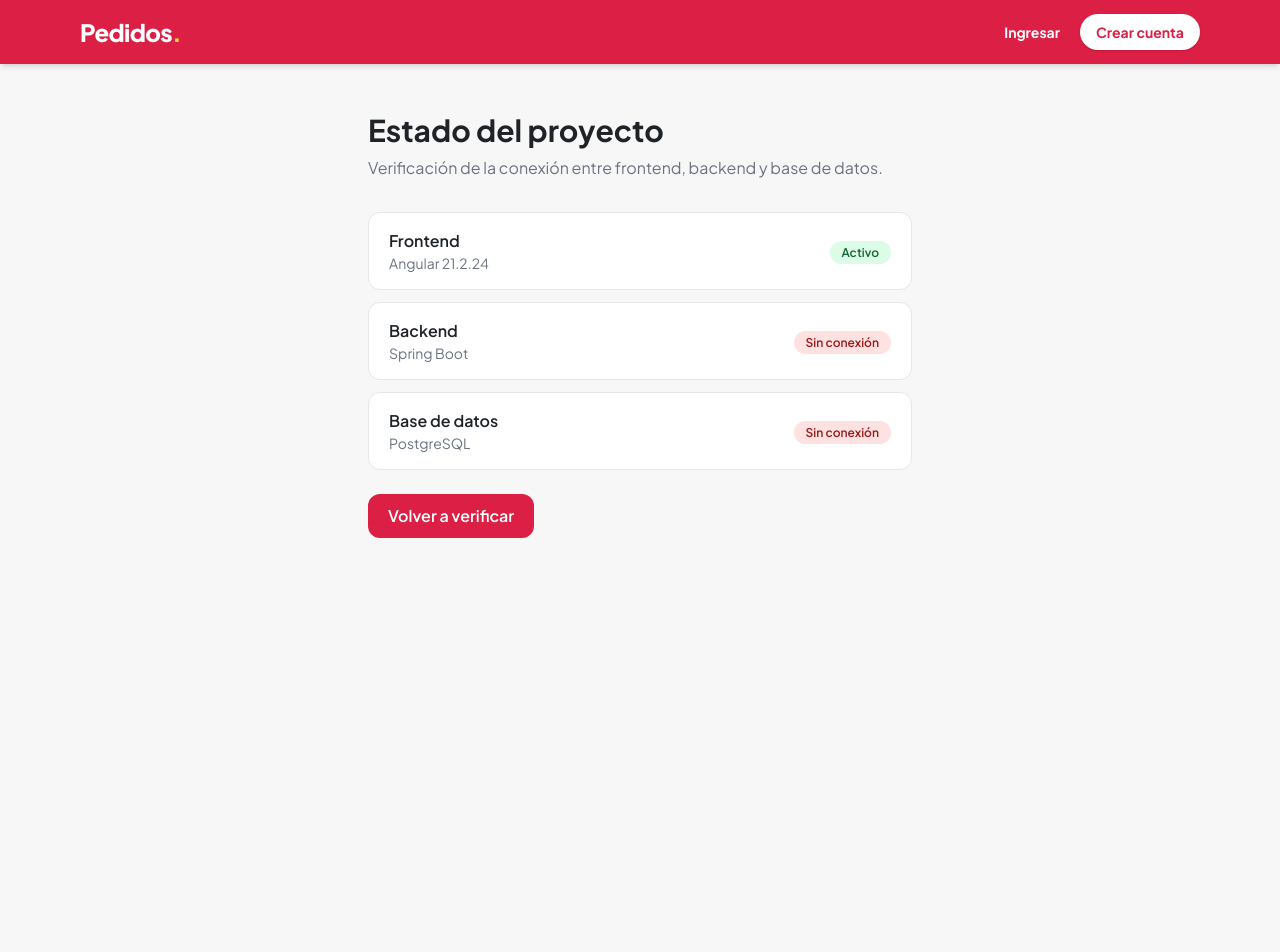
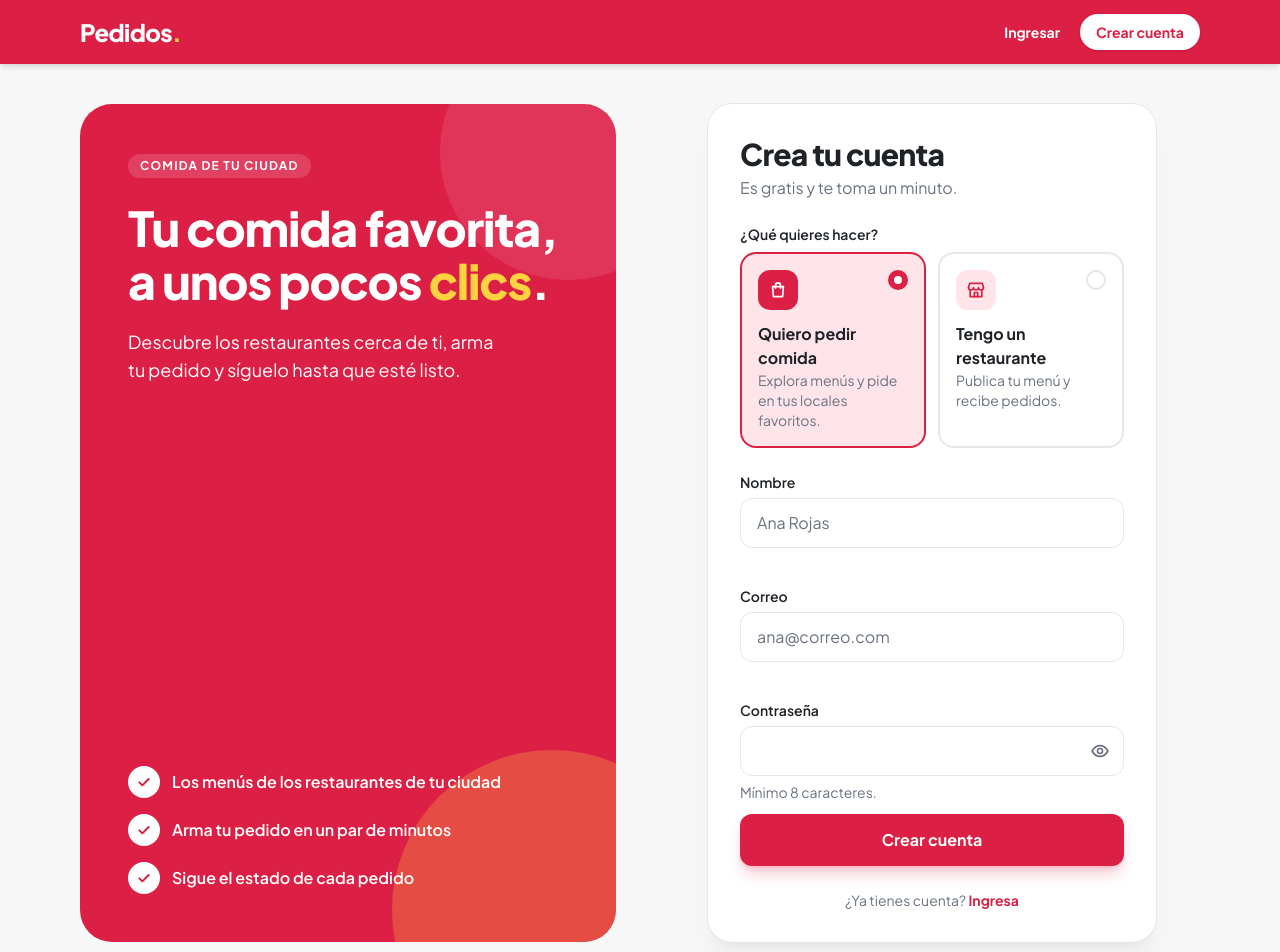
Before and after one commit to odvprogra/pedidos, an Angular app in the folder frontend/: page /registro in a window 1280 px wide. Before the commit this address led to /. Shown: the top 952 px of the page. Before the commit the page ends 800 px from the top, so only its background shows below. Built offline with nearby package versions, Linux system fonts and the light colour scheme; no server answers.

Commit message:
feat(frontend): add the registration page

```diff
--- a/frontend/src/app/features/auth/auth.routes.ts
+++ b/frontend/src/app/features/auth/auth.routes.ts
@@ -1,6 +1,7 @@
 import { Routes } from '@angular/router';
 import { guestGuard } from '@core/auth/auth-guards';
 import { LogInPage } from './pages/log-in-page/log-in-page';
+import { RegisterPage } from './pages/register-page/register-page';
 
 export const AUTH_ROUTES: Routes = [
   {
@@ -9,4 +10,10 @@ export const AUTH_ROUTES: Routes = [
     canActivate: [guestGuard],
     title: 'Ingresar | Pedidos',
   },
+  {
+    path: 'registro',
+    component: RegisterPage,
+    canActivate: [guestGuard],
+    title: 'Crear cuenta | Pedidos',
+  },
 ];
--- /dev/null
+++ b/frontend/src/app/features/auth/pages/register-page/register-page.html
@@ -0,0 +1,123 @@
+<app-auth-shell>
+  <h1 class="text-2xl font-extrabold tracking-tight sm:text-3xl">Crea tu cuenta</h1>
+  <p class="mt-1 text-muted">Es gratis y te toma un minuto.</p>
+
+  <form class="mt-6 grid gap-3" [formGroup]="form" (ngSubmit)="submit()">
+    <fieldset class="mb-3">
+      <legend class="mb-2 text-sm font-semibold">¿Qué quieres hacer?</legend>
+      <div class="grid gap-3 sm:grid-cols-2">
+        @for (option of roleOptions; track option.value) {
+          <label
+            class="group relative flex cursor-pointer items-center gap-3 rounded-2xl border-2 border-line bg-surface p-4 pr-11 transition hover:border-brand/40 has-checked:border-brand has-checked:bg-brand-soft has-focus-visible:ring-4 has-focus-visible:ring-brand/20 sm:flex-col sm:items-start sm:pr-4"
+          >
+            <input class="sr-only" type="radio" formControlName="role" [value]="option.value" />
+            <span
+              class="grid size-10 shrink-0 place-items-center rounded-xl bg-brand-soft text-brand transition group-has-checked:bg-brand group-has-checked:text-white"
+            >
+              <svg
+                aria-hidden="true"
+                class="size-5"
+                viewBox="0 0 24 24"
+                fill="none"
+                stroke="currentColor"
+                stroke-width="2"
+                stroke-linecap="round"
+                stroke-linejoin="round"
+              >
+                @if (option.value === 'CUSTOMER') {
+                  <path d="M5.5 8h13l-1 12h-11l-1-12z" />
+                  <path d="M9 10V6.5a3 3 0 0 1 6 0V10" />
+                } @else {
+                  <path d="M3 9l1.5-5h15L21 9" />
+                  <path d="M3 9a3 3 0 0 0 6 0a3 3 0 0 0 6 0a3 3 0 0 0 6 0" />
+                  <path d="M5 12v8h14v-8" />
+                  <path d="M10 20v-5h4v5" />
+                }
+              </svg>
+            </span>
+            <span>
+              <span class="block font-bold">{{ option.title }}</span>
+              <span class="block text-sm text-muted">{{ option.description }}</span>
+            </span>
+            <span
+              aria-hidden="true"
+              class="absolute top-4 right-4 grid size-5 place-items-center rounded-full border-2 border-line bg-surface transition group-has-checked:border-brand group-has-checked:bg-brand"
+            >
+              <span class="size-2 rounded-full bg-surface"></span>
+            </span>
+          </label>
+        }
+      </div>
+    </fieldset>
+
+    @let nameError = errorOf('name');
+    <app-form-field label="Nombre" fieldId="name" [error]="nameError">
+      <input
+        appTextInput
+        id="name"
+        formControlName="name"
+        autocomplete="name"
+        placeholder="Ana Rojas"
+        aria-describedby="name-message"
+        [attr.aria-invalid]="nameError !== null"
+      />
+    </app-form-field>
+
+    @let emailError = errorOf('email');
+    <app-form-field label="Correo" fieldId="email" [error]="emailError">
+      <input
+        appTextInput
+        id="email"
+        type="email"
+        formControlName="email"
+        autocomplete="email"
+        placeholder="ana@correo.com"
+        aria-describedby="email-message"
+        [attr.aria-invalid]="emailError !== null"
+      />
+    </app-form-field>
+
+    @let passwordError = errorOf('password');
+    <app-form-field
+      label="Contraseña"
+      fieldId="password"
+      hint="Mínimo 8 caracteres."
+      [error]="passwordError"
+    >
+      <app-password-field
+        fieldId="password"
+        autocomplete="new-password"
+        [control]="form.controls.password"
+        [invalid]="passwordError !== null"
+      />
+    </app-form-field>
+
+    @if (alert(); as alert) {
+      <app-alert class="block">{{ alert }}</app-alert>
+    }
+
+    <button
+      type="submit"
+      class="flex items-center justify-center gap-2 rounded-xl bg-brand px-5 py-3.5 font-bold text-white shadow-lg shadow-brand/25 transition hover:bg-brand-strong focus-visible:ring-4 focus-visible:ring-brand/30 focus-visible:outline-none disabled:cursor-wait disabled:opacity-70"
+      [disabled]="submitting()"
+    >
+      @if (submitting()) {
+        <app-spinner />
+        Creando cuenta…
+      } @else {
+        Crear cuenta
+      }
+    </button>
+  </form>
+
+  <p class="mt-6 text-center text-sm text-muted">
+    ¿Ya tienes cuenta?
+    <a
+      class="font-bold text-brand hover:underline"
+      [routerLink]="logInPath"
+      [queryParams]="{ returnUrl: returnUrl() }"
+    >
+      Ingresa
+    </a>
+  </p>
+</app-auth-shell>
--- /dev/null
+++ b/frontend/src/app/features/auth/pages/register-page/register-page.ts
@@ -0,0 +1,113 @@
+import { ChangeDetectionStrategy, Component, inject, input, signal } from '@angular/core';
+import { NonNullableFormBuilder, ReactiveFormsModule, Validators } from '@angular/forms';
+import { Router, RouterLink } from '@angular/router';
+import { LOG_IN_PATH, safeReturnUrl } from '@core/auth/return-url';
+import { SessionStore } from '@core/auth/session-store';
+import { toProblemDetails } from '@core/http/problem-details';
+import { Alert } from '@shared/ui/alert/alert';
+import { FormField } from '@shared/ui/form-field/form-field';
+import { Spinner } from '@shared/ui/spinner/spinner';
+import { TextInput } from '@shared/ui/text-input/text-input';
+import { ValidationMessages, validationMessage } from '@shared/utils/validation-message';
+import { AuthShell } from '../../components/auth-shell/auth-shell';
+import { PasswordField } from '../../components/password-field/password-field';
+import { AuthApi } from '../../data-access/auth-api';
+import { applyAuthError } from '../../models/auth-error';
+import { RegistrableRole } from '../../models/credentials';
+
+type RegisterField = 'name' | 'email' | 'password';
+
+interface RoleOption {
+  value: RegistrableRole;
+  title: string;
+  description: string;
+}
+
+const EMAIL_FORMAT = /^[^@\s]+@[^@\s]+\.[^@\s]+$/;
+
+const MESSAGES: Record<RegisterField, ValidationMessages> = {
+  name: {
+    required: 'Escribe tu nombre.',
+    pattern: 'Escribe tu nombre.',
+    maxlength: 'Usa hasta 100 caracteres.',
+  },
+  email: {
+    required: 'Escribe tu correo.',
+    pattern: 'Ingresa un correo válido, como ana@correo.com.',
+    maxlength: 'Usa hasta 254 caracteres.',
+  },
+  password: {
+    required: 'Crea una contraseña.',
+    minlength: 'Usa al menos 8 caracteres.',
+    maxlength: 'Usa hasta 72 caracteres.',
+  },
+};
+
+@Component({
+  selector: 'app-register-page',
+  imports: [
+    ReactiveFormsModule,
+    RouterLink,
+    Alert,
+    AuthShell,
+    FormField,
+    PasswordField,
+    Spinner,
+    TextInput,
+  ],
+  templateUrl: './register-page.html',
+  changeDetection: ChangeDetectionStrategy.OnPush,
+})
+export class RegisterPage {
+  private readonly authApi = inject(AuthApi);
+  private readonly session = inject(SessionStore);
+  private readonly router = inject(Router);
+
+  readonly returnUrl = input<string>();
+
+  protected readonly logInPath = LOG_IN_PATH;
+  protected readonly roleOptions: RoleOption[] = [
+    {
+      value: 'CUSTOMER',
+      title: 'Quiero pedir comida',
+      description: 'Explora menús y pide en tus locales favoritos.',
+    },
+    {
+      value: 'OWNER',
+      title: 'Tengo un restaurante',
+      description: 'Publica tu menú y recibe pedidos.',
+    },
+  ];
+  protected readonly form = inject(NonNullableFormBuilder).group({
+    name: ['', [Validators.required, Validators.pattern(/\S/), Validators.maxLength(100)]],
+    email: ['', [Validators.required, Validators.pattern(EMAIL_FORMAT), Validators.maxLength(254)]],
+    password: ['', [Validators.required, Validators.minLength(8), Validators.maxLength(72)]],
+    role: ['CUSTOMER' as RegistrableRole, Validators.required],
+  });
+  protected readonly submitting = signal(false);
+  protected readonly alert = signal<string | null>(null);
+
+  protected errorOf(field: RegisterField): string | null {
+    return validationMessage(this.form.controls[field], MESSAGES[field]);
+  }
+
+  protected submit(): void {
+    this.form.markAllAsTouched();
+    if (this.form.invalid || this.submitting()) {
+      return;
+    }
+
+    this.submitting.set(true);
+    this.alert.set(null);
+    this.authApi.register(this.form.getRawValue()).subscribe({
+      next: (account) => {
+        this.session.signIn(account);
+        this.router.navigateByUrl(safeReturnUrl(this.returnUrl()));
+      },
+      error: (error: unknown) => {
+        this.alert.set(applyAuthError(this.form, toProblemDetails(error)));
+        this.submitting.set(false);
+      },
+    });
+  }
+}
```
Also changed, not shown: 1 other file (tests, documents, lock files or other folders).
